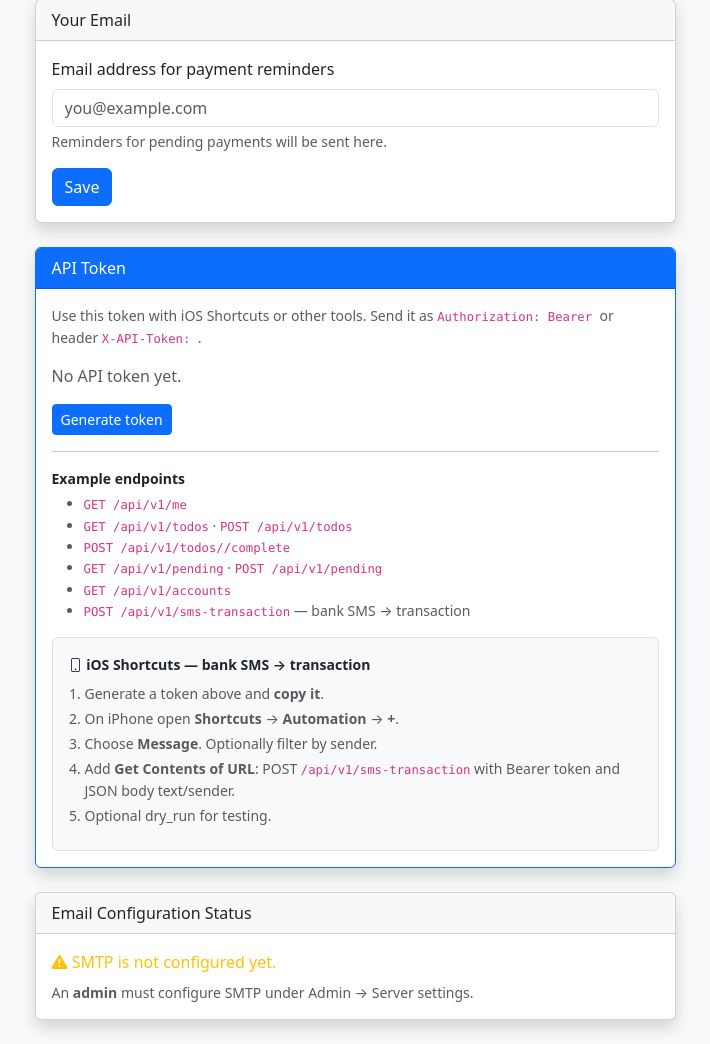
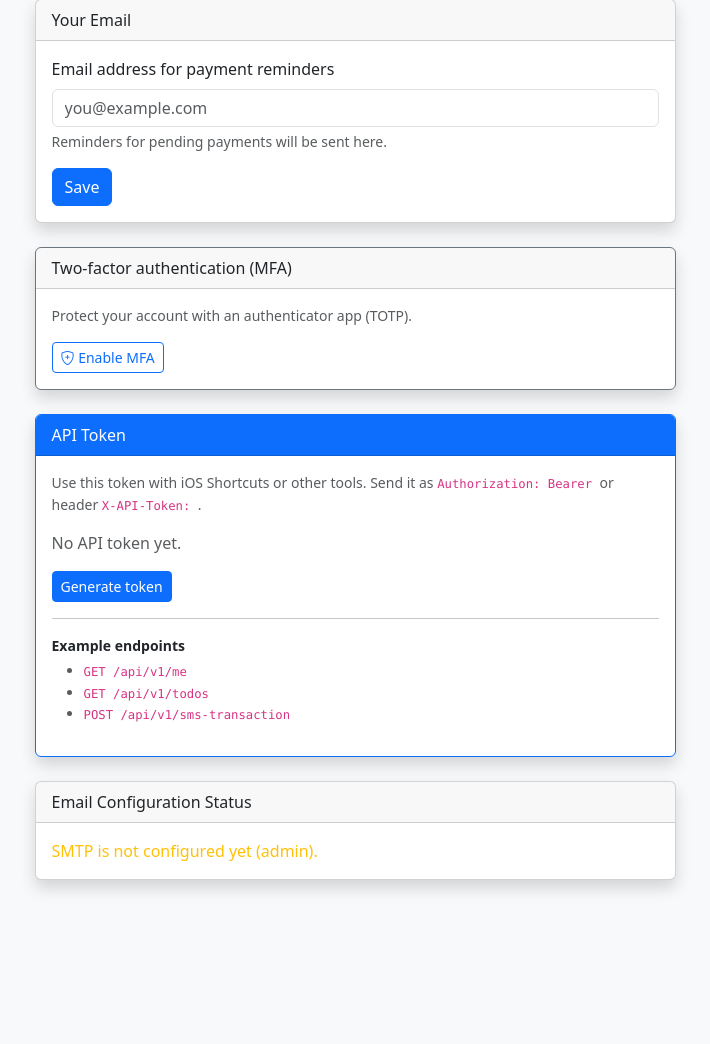
Before and after one commit to codersmatrix/accounts-manager, a Python web app: template templates/settings.html in a window 1280 px wide. Shown: the part 87-1131 px from the top of the page, without its empty margins (285-995 px from the left). After the commit the page ends 978 px from the top, so only its background shows below. Run offline with Jinja, Linux system fonts and the light colour scheme; the template is opened without the code that fills it, so the values that code supplies are empty.

Commit message:
Settings: MFA enable/disable UI

```diff
--- a/templates/settings.html
+++ b/templates/settings.html
@@ -5,8 +5,8 @@
         <div class="d-flex justify-content-between align-items-center mb-4 flex-wrap gap-2">
             <h2 class="mb-0"><i class="bi bi-gear"></i> Settings</h2>
             {% if current_user.is_admin %}
-            <a href="{{ url_for('admin.server_settings') }}" class="btn btn-outline-dark btn-sm">
-                <i class="bi bi-shield-lock"></i> Server settings (admin)
+            <a href="{{ url_for('admin.dashboard') }}" class="btn btn-outline-dark btn-sm">
+                <i class="bi bi-shield-lock"></i> Admin
             </a>
             {% endif %}
         </div>
@@ -25,6 +25,32 @@
                     </div>
                     <button type="submit" class="btn btn-primary">Save</button>
                 </form>
+            </div>
+        </div>
+
+        <div class="card shadow mb-4 border-secondary">
+            <div class="card-header">Two-factor authentication (MFA)</div>
+            <div class="card-body">
+                {% if mfa_enabled %}
+                <p class="text-success mb-3"><i class="bi bi-shield-check"></i> MFA is <strong>enabled</strong>. Login requires an authenticator code.</p>
+                <form method="POST" action="{{ url_for('settings.mfa_disable') }}" class="row g-2 align-items-end">
+                    <input type="hidden" name="csrf_token" value="{{ csrf_token() }}"/>
+                    <div class="col-auto">
+                        <label class="form-label small mb-0">Code to disable</label>
+                        <input type="text" name="code" class="form-control form-control-sm" inputmode="numeric"
+                               pattern="[0-9]{6}" maxlength="6" required placeholder="000000">
+                    </div>
+                    <div class="col-auto">
+                        <button type="submit" class="btn btn-outline-danger btn-sm"
+                                onclick="return confirm('Disable two-factor authentication?');">Disable MFA</button>
+                    </div>
+                </form>
+                {% else %}
+                <p class="text-muted small">Protect your account with an authenticator app (TOTP).</p>
+                <a href="{{ url_for('settings.mfa_setup') }}" class="btn btn-outline-primary btn-sm">
+                    <i class="bi bi-shield-plus"></i> Enable MFA
+                </a>
+                {% endif %}
             </div>
         </div>
 
@@ -86,25 +112,9 @@
                 <p class="small mb-1 fw-semibold">Example endpoints</p>
                 <ul class="small text-muted mb-3">
                     <li><code>GET /api/v1/me</code></li>
-                    <li><code>GET /api/v1/todos</code> · <code>POST /api/v1/todos</code></li>
-                    <li><code>POST /api/v1/todos/<id>/complete</code></li>
-                    <li><code>GET /api/v1/pending</code> · <code>POST /api/v1/pending</code></li>
-                    <li><code>GET /api/v1/accounts</code></li>
-                    <li><code>POST /api/v1/sms-transaction</code> — bank SMS → transaction</li>
+                    <li><code>GET /api/v1/todos</code></li>
+                    <li><code>POST /api/v1/sms-transaction</code></li>
                 </ul>
-
-                <div class="border rounded p-3 bg-light">
-                    <p class="small fw-semibold mb-2">
-                        <i class="bi bi-phone"></i> iOS Shortcuts — bank SMS → transaction
-                    </p>
-                    <ol class="small text-muted mb-2 ps-3">
-                        <li class="mb-1">Generate a token above and <strong>copy it</strong>.</li>
-                        <li class="mb-1">On iPhone open <strong>Shortcuts</strong> → <strong>Automation</strong> → <strong>+</strong>.</li>
-                        <li class="mb-1">Choose <strong>Message</strong>. Optionally filter by sender.</li>
-                        <li class="mb-1">Add <strong>Get Contents of URL</strong>: POST <code>/api/v1/sms-transaction</code> with Bearer token and JSON body text/sender.</li>
-                        <li class="mb-0">Optional dry_run for testing.</li>
-                    </ol>
-                </div>
             </div>
         </div>
 
@@ -112,31 +122,15 @@
             <div class="card-header">Email Configuration Status</div>
             <div class="card-body">
                 {% if mail_configured %}
-                    <p class="text-success mb-2">
-                        <i class="bi bi-check-circle-fill"></i> SMTP is configured. You can send reminders.
-                    </p>
+                    <p class="text-success mb-2">SMTP is configured.</p>
                     {% if current_user.email %}
                     <form method="POST" action="{{ url_for('settings.test_email') }}" class="d-inline">
                 <input type="hidden" name="csrf_token" value="{{ csrf_token() }}"/>
-                        <button type="submit" class="btn btn-outline-primary btn-sm">
-                            <i class="bi bi-envelope"></i> Send Test Email
-                        </button>
+                        <button type="submit" class="btn btn-outline-primary btn-sm">Send Test Email</button>
                     </form>
-                    {% else %}
-                    <p class="text-muted small mb-0">Save your email above, then you can send a test email.</p>
                     {% endif %}
                 {% else %}
-                    <p class="text-warning mb-2">
-                        <i class="bi bi-exclamation-triangle-fill"></i> SMTP is not configured yet.
-                    </p>
-                    <p class="small text-muted mb-0">
-                        An <strong>admin</strong> must configure SMTP under
-                        {% if current_user.is_admin %}
-                        <a href="{{ url_for('admin.server_settings') }}">Server settings</a>.
-                        {% else %}
-                        Admin → Server settings.
-                        {% endif %}
-                    </p>
+                    <p class="text-warning mb-0">SMTP is not configured yet (admin).</p>
                 {% endif %}
             </div>
         </div>
```
